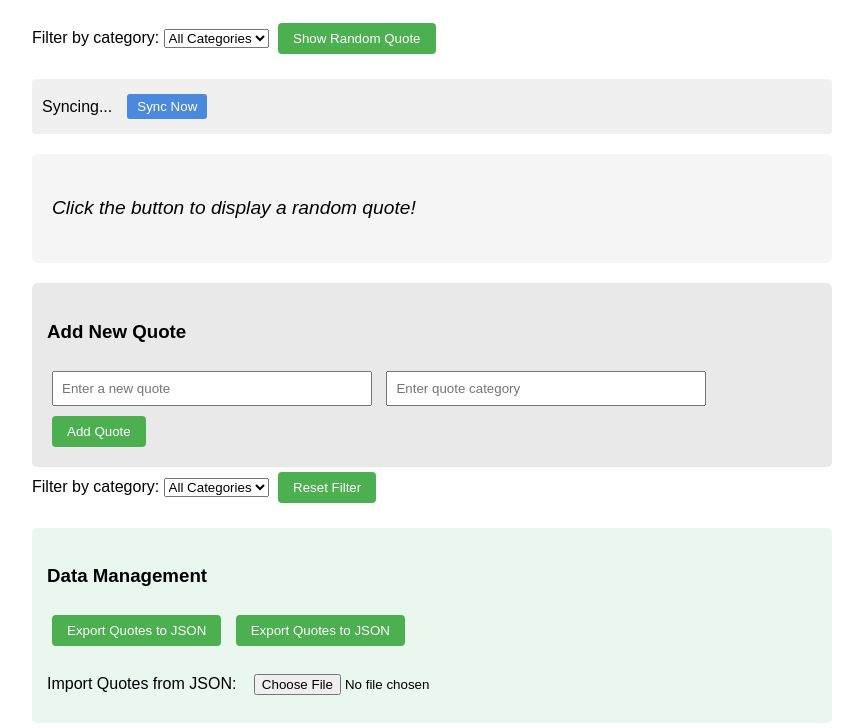
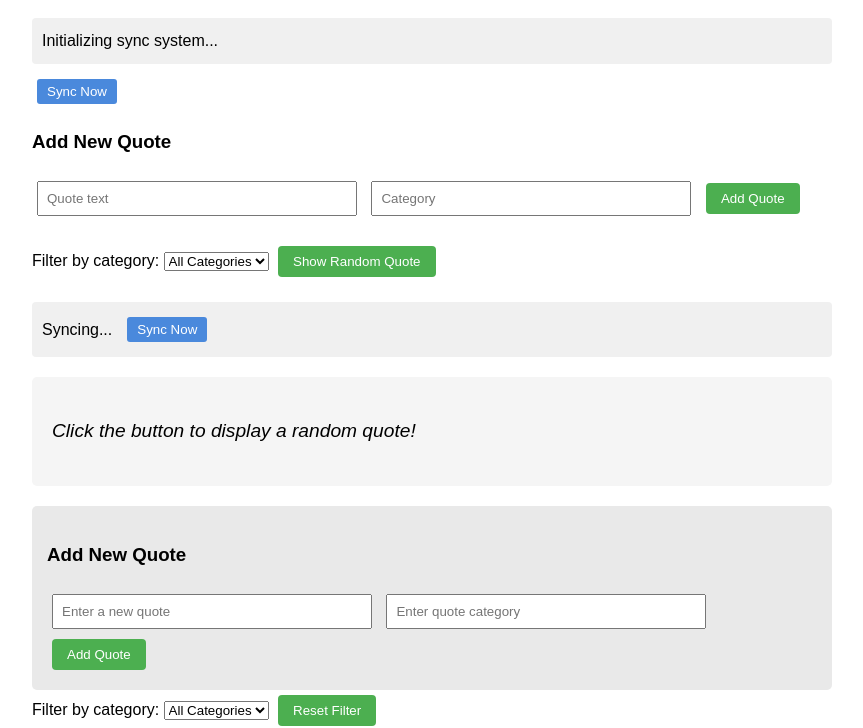
Before and after one commit to smartkeey/alx_fe_javascript, a plain HTML site: page dom-manipulation/index.html in a window 1280 px wide. Shown: the part 96-824 px from the top of the page, without its empty margins (208-1071 px from the left). Drawn offline with Linux system fonts and the light colour scheme.

Commit message:
Update index.html

```diff
--- a/dom-manipulation/index.html
+++ b/dom-manipulation/index.html
@@ -131,7 +131,25 @@
 </head>
 <body>
   <h1>Dynamic Quote Generator</h1>
+  <div id="sync-status" class="sync-status">
+      Initializing sync system...
+    </div>
 
+    <button id="manual-sync" class="sync-button">
+      Sync Now
+    </button>
+
+    <div id="quote-display" class="quotes-container"></div>
+
+    <form id="add-quote-form" class="quote-form">
+      <h3>Add New Quote</h3>
+      <input type="text" name="text" placeholder="Quote text" required>
+      <input type="text" name="category" placeholder="Category" required>
+      <button type="submit">Add Quote</button>
+    </form>
+  </div>
+
+  <script type="module" src="main.js"></script>
   <div class="category-filter">
     <label for="categorySelect">Filter by category:</label>
     <select id="categorySelect">
```
